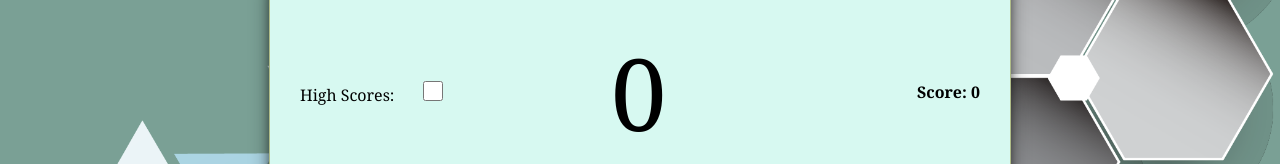
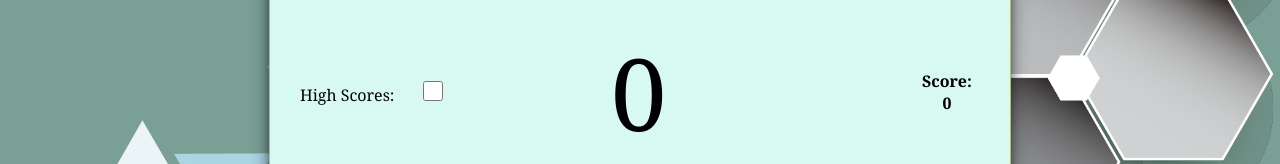
Before and after one commit to brlumar/quizWiz_reloaded, a plain HTML site: page index.html in a window 1280 px wide. Shown: the part 178-342 px from the top of the page. Drawn offline with Linux system fonts and the light colour scheme.

Commit message:
final full working app final

```diff
--- a/css/style.css
+++ b/css/style.css
@@ -20,6 +20,7 @@ body {
     margin: 0;
     color: black;
     cursor: pointer;
+
 
 
 }
@@ -71,6 +72,7 @@ body {
 
 .score-container h4 {
     display: inline;
+    padding-right: 5%;
 }
 
 #start-btn {
```
